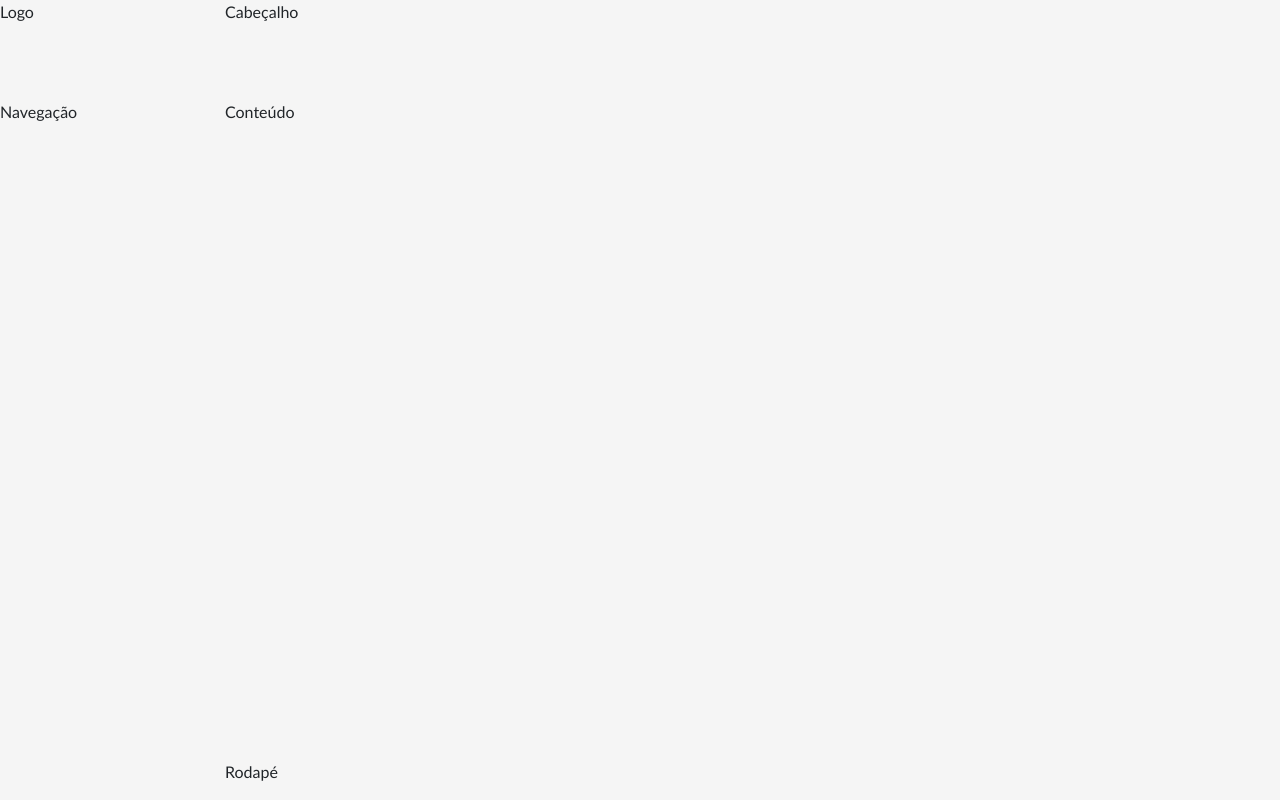
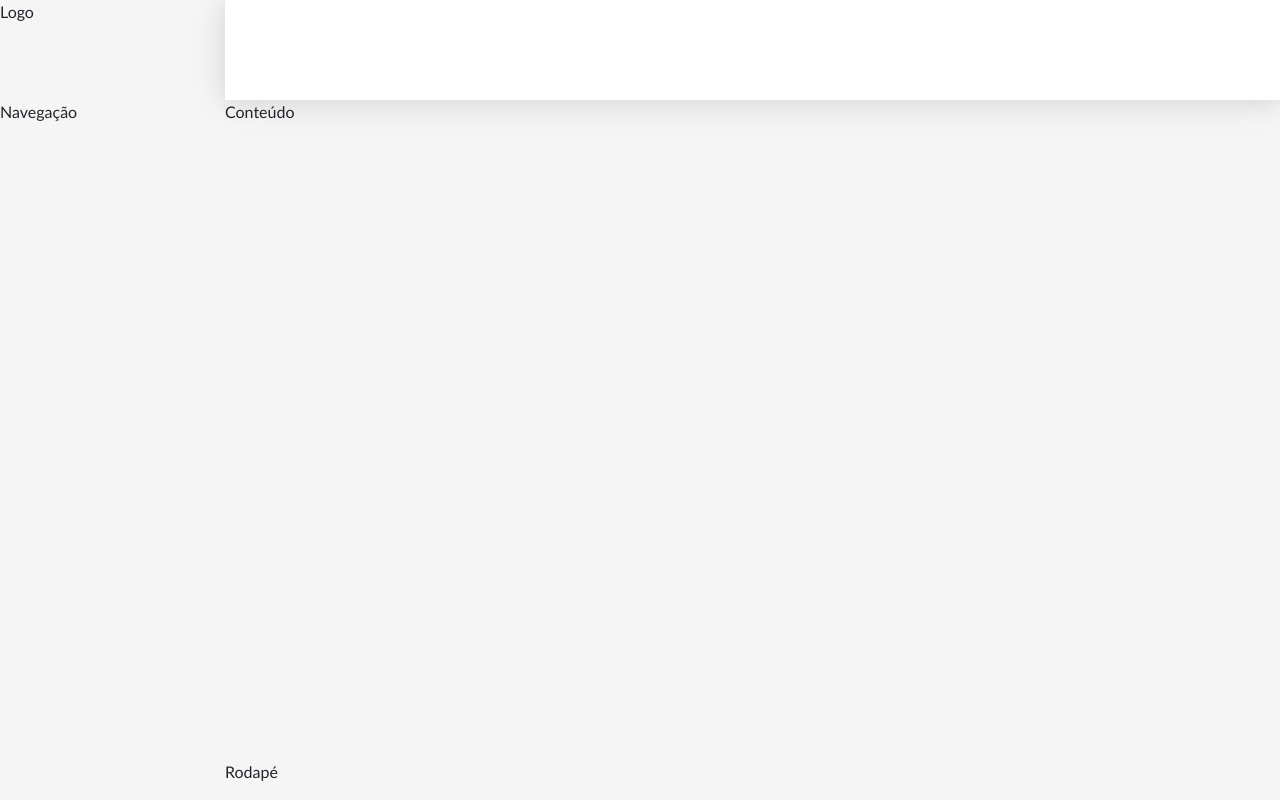
Before and after one commit to EzequielGnich/CRUD-reactJS, a React (Create React App) app in the folder frontend/: page / in a window 1280 px wide. Built offline with nearby package versions, Linux system fonts and the light colour scheme.

Commit message:
Criado a estilização do componente header e feita a referencia para as props do componente main.jsx

```diff
--- a/frontend/src/components/templates/header/header.css
+++ b/frontend/src/components/templates/header/header.css
@@ -0,0 +1,11 @@
+header.header {
+  background-color: #fff;
+  padding: 0px 15px;
+  overflow: hidden;
+  white-space: nowrap;
+  box-shadow: var(--shadow);
+}
+
+header.header h1 {
+  font-size: 1.8em;
+}
--- a/frontend/src/components/templates/header/header.jsx
+++ b/frontend/src/components/templates/header/header.jsx
@@ -3,7 +3,10 @@
 import React from 'react'
 
 export default props => (
-    <header className="header">
-      Cabeçalho
+    <header className="header d-none d-sm-flex flex-column">
+      <h1 className="mt-3">
+        <i className={`fa fa-${props.icon}`}></i> {props.title}
+      </h1>
+      <p className="lead text-muted">{props.subtitle}</p>
     </header>
 )
```
